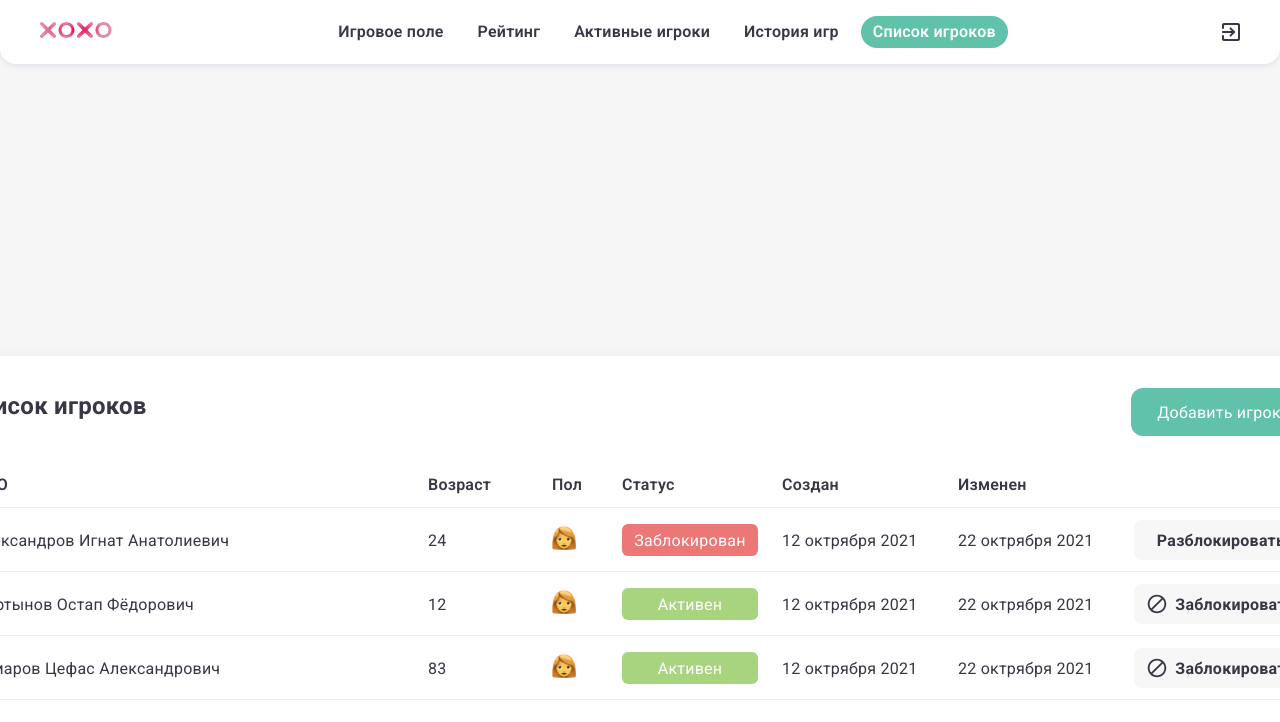
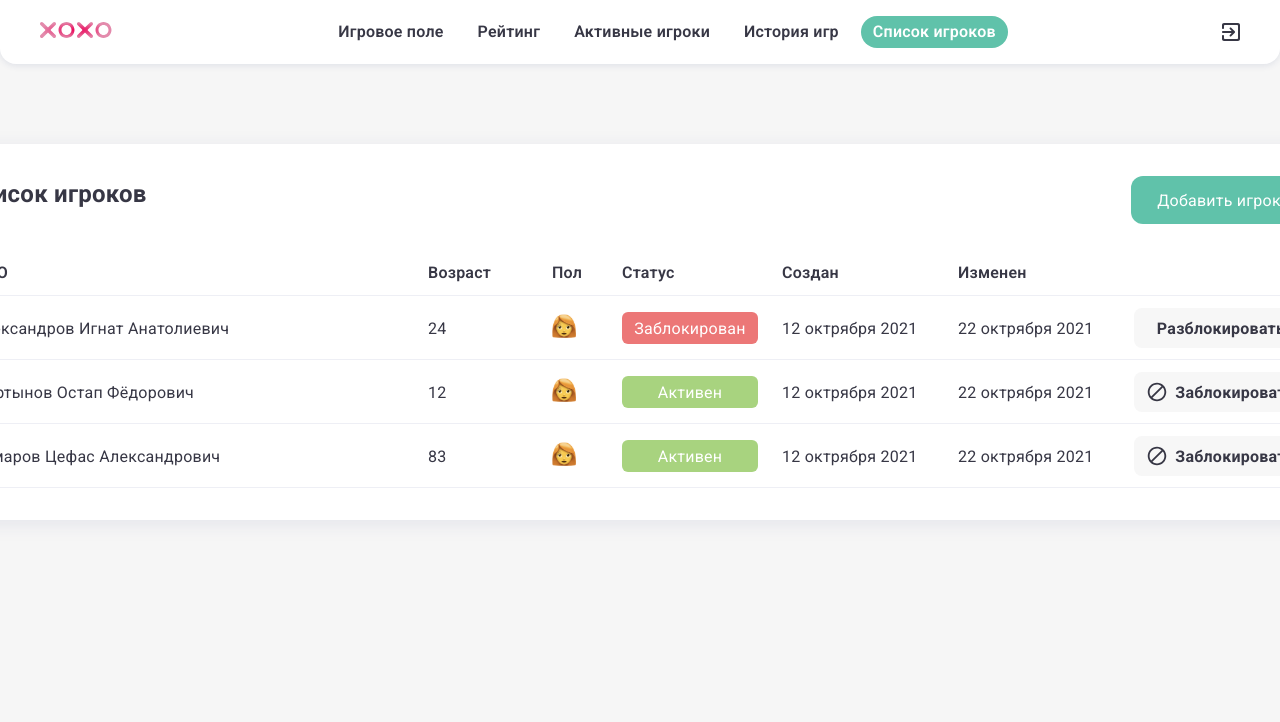
Before and after one commit to Teplovozovich/esoft-school, a React (Create React App) app: page /PlayersListTab in a window 1280 px wide. Shown: the top 722 px of the page. Built offline with nearby package versions, Linux system fonts and the light colour scheme.

Commit message:
style: remove the extra body style

```diff
--- a/src/components/AuthorizationPage/AuthorizationPage.module.css
+++ b/src/components/AuthorizationPage/AuthorizationPage.module.css
@@ -1,5 +1,5 @@
 
-body {
+.mainContainer {
   margin: 0;
   padding: 0;
 
```
